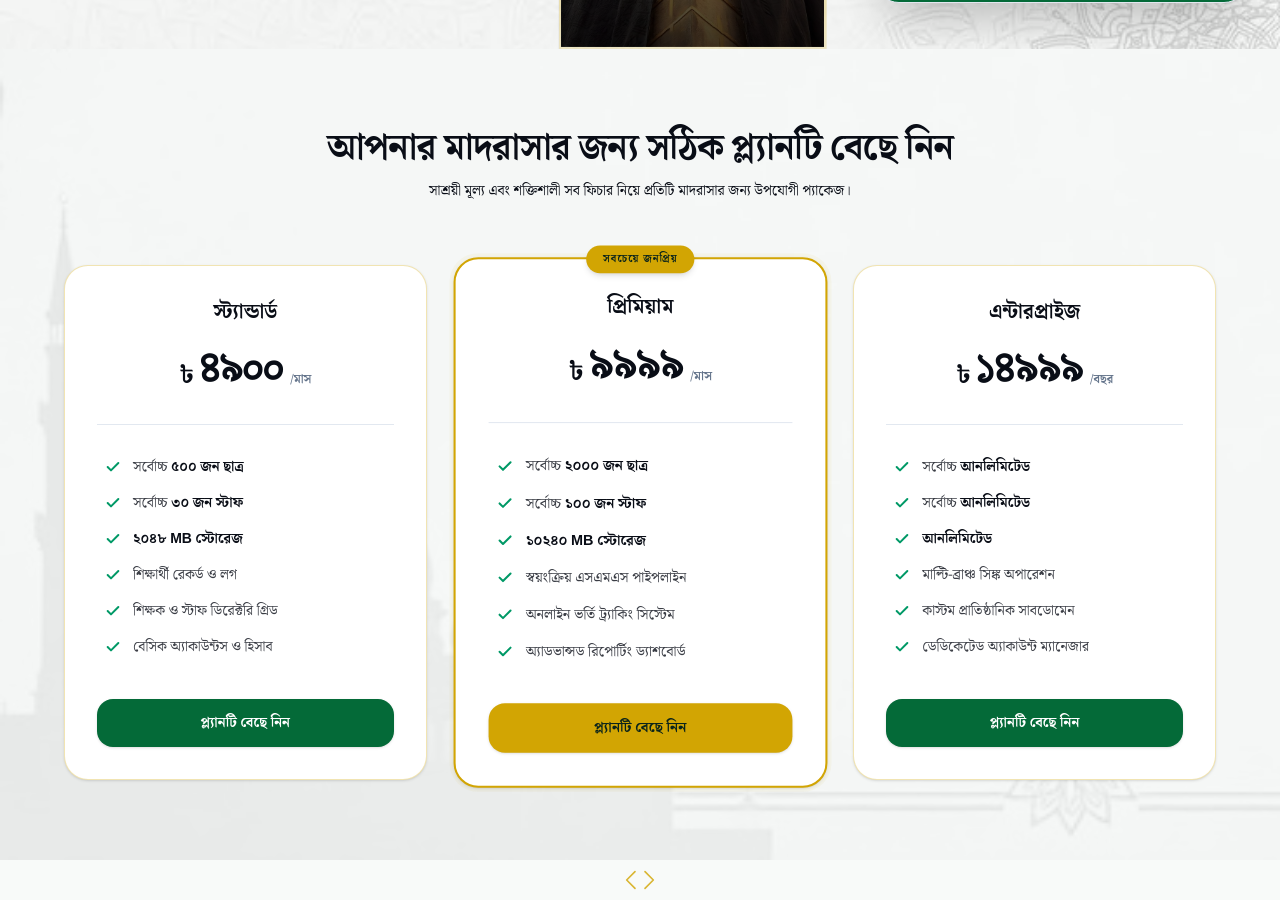
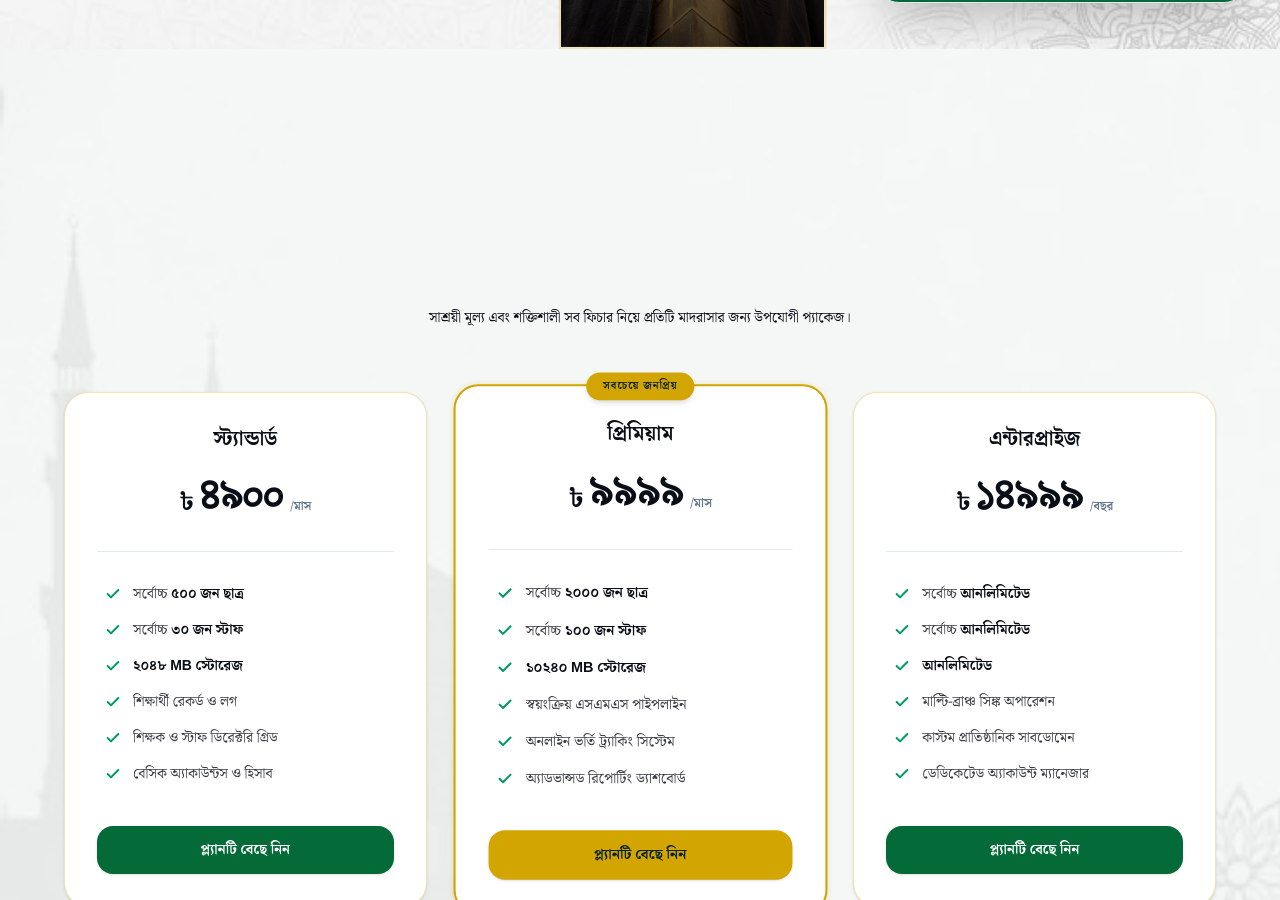
Before and after one commit to almahmud-dev/edufilo, a Next.js app: page / in a window 1280 px wide. Shown: the part 1900-2800 px from the top of the page. Built offline with nearby package versions, Linux system fonts and the light colour scheme.

Commit message:
pricing plan add some

```diff
--- a/src/components/layouts/Pricing.jsx
+++ b/src/components/layouts/Pricing.jsx
@@ -8,6 +8,8 @@ import { Check } from "lucide-react";
 import BackgroundImg from "@/../public/background2.jpg";
 import Image from "next/image";
 import { PLAN_LIST } from "@/helper/pricing/homePricing";
+import SectionHeader from "../common/SectionHeader";
+import { pricingPlan } from "@/helper/pricing/pricingContent";
 
 export default function Pricing({ plans: serverPlans }) {
   const { lang } = useLanguage();
@@ -75,11 +77,11 @@ export default function Pricing({ plans: serverPlans }) {
 
       <Container>
         <div className="text-center max-w-3xl mx-auto mb-16 flex flex-col space-y-3">
-          <h2 className="text-3xl sm:text-4xl font-black text-foreground tracking-tight">
-            {lang === "BN"
-              ? "আপনার মাদরাসার জন্য সঠিক প্ল্যানটি বেছে নিন"
-              : "Choose the Perfect Plan for Your Madrashas"}
-          </h2>
+          <SectionHeader
+            label={pricingPlan.label[lang === "BN" ? "bn" : "en"]}
+            text={pricingPlan.title[lang === "BN" ? "bn" : "en"]}
+            colorWord={pricingPlan.highlight[lang === "BN" ? "bn" : "en"]}
+          />
           <p className="text-xs sm:text-sm text-muted-foreground font-medium">
             {lang === "BN"
               ? "সাশ্রয়ী মূল্য এবং শক্তিশালী সব ফিচার নিয়ে প্রতিটি মাদরাসার জন্য উপযোগী প্যাকেজ।"
--- a/src/helper/pricing/pricingContent.js
+++ b/src/helper/pricing/pricingContent.js
@@ -1,3 +1,17 @@
+export const pricingPlan = {
+  label: {
+    en: "Pricing plan",
+    bn: "প্রাইসিং প্ল্যান",
+  },
+  title: {
+    en: "Choose the Perfect Plan for Your Madrashas",
+    bn: "আপনার মাদরাসার জন্য সঠিক প্ল্যানটি বেছে নিন",
+  },
+  highlight: {
+    en: "Your Madrashas",
+    bn: "মাদরাসার",
+  },
+};
 export const pricingContent = {
   EN: {
     label: "Pricing Plan",
@@ -15,8 +29,7 @@ export const pricingContent = {
     label: "প্রাইসিং প্ল্যান",
     text: "আপনার মাদ্রাসা পরিচালনার জন্য সবকিছু",
     colorWord: "পরিচালনার জন্য",
-    subtitle:
-      "আপনার প্রতিষ্ঠানের জন্য উপযুক্ত প্যাকেজ নির্বাচন করুন।",
+    subtitle: "আপনার প্রতিষ্ঠানের জন্য উপযুক্ত প্যাকেজ নির্বাচন করুন।",
     monthly: "মাসিক",
     yearly: "বাৎসরিক (২০% ছাড়)",
     popular: "সবচেয়ে জনপ্রিয়",
```
